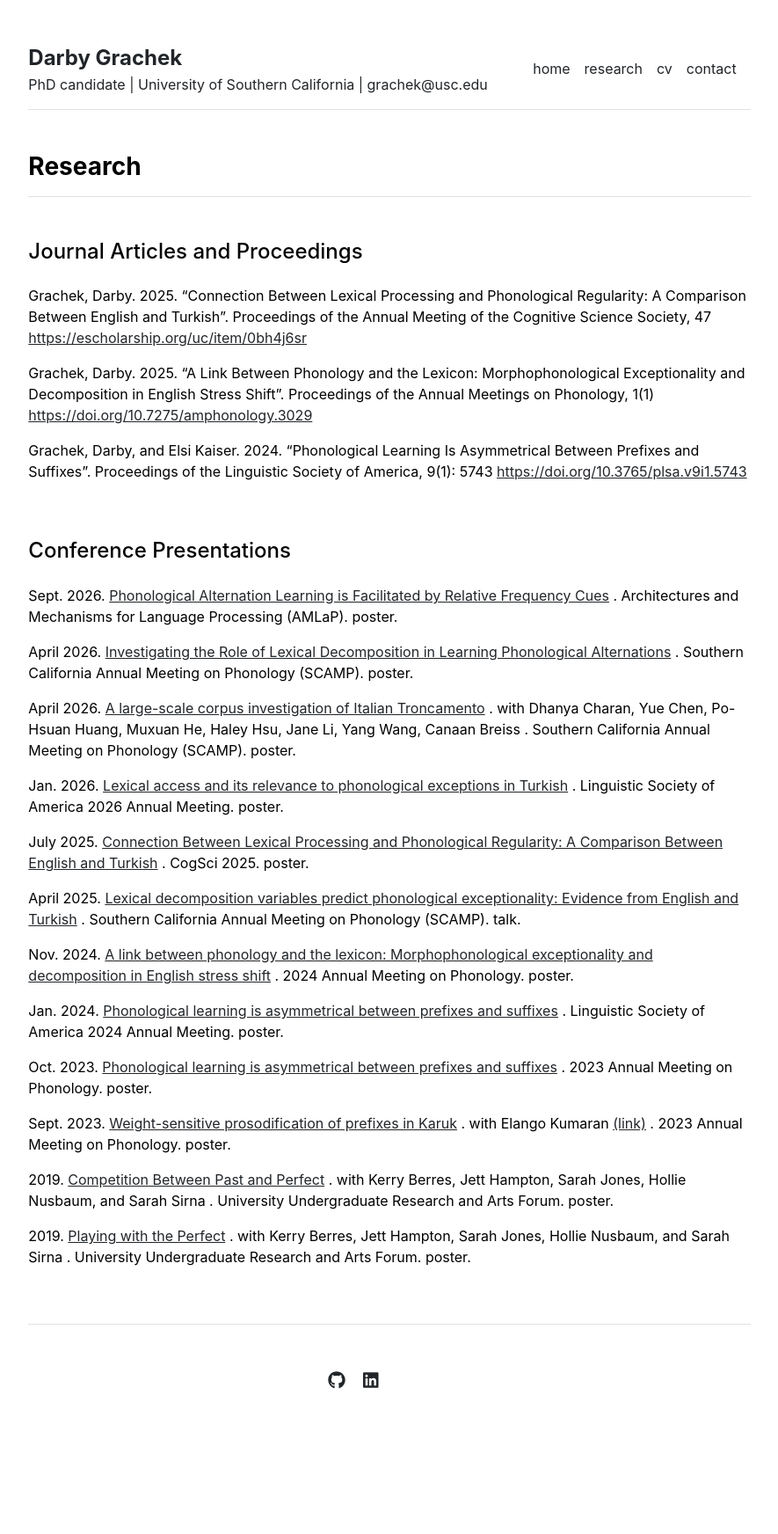
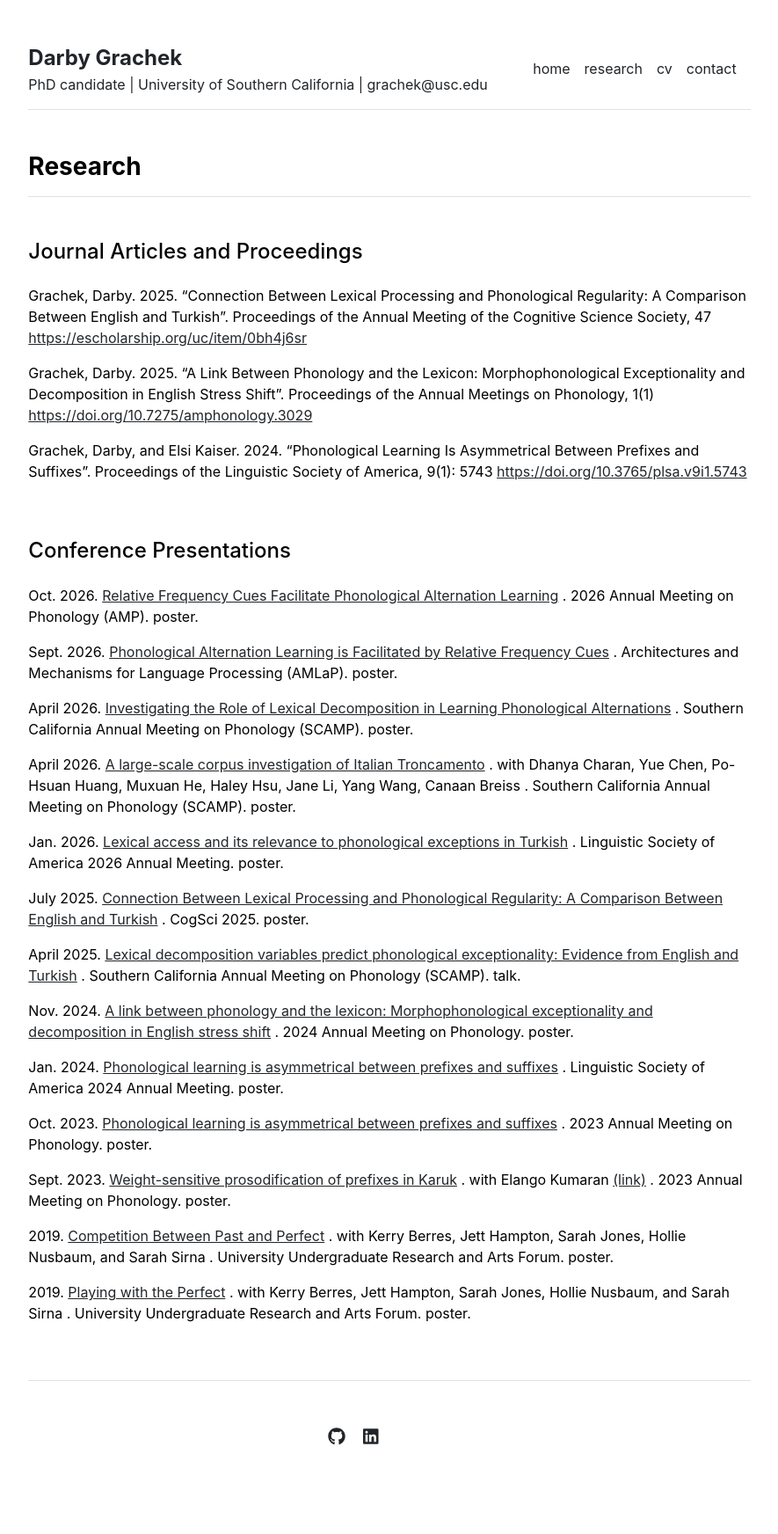
Before and after one commit to darbygrachek/darbygrachek.github.io, a Jekyll site: the page built from publications.md, in a window 1280 px wide. Shown: the whole page at 88% size, without its empty margins (197-1082 px from the left). Built offline with Jekyll 4.4.1, drawn with Linux system fonts in a browser that asks for light colours; before the commit the page ends 1680 px from its top, so only the background shows below that.

Commit message:
Update publications.yml
add AMP info

```diff
--- a/_data/publications.yml
+++ b/_data/publications.yml
@@ -9,6 +9,14 @@ journal_articles_and_proceedings:
     - {name: 'Grachek, Darby, and Elsi Kaiser. 2024. “Phonological Learning Is Asymmetrical Between Prefixes and Suffixes”. Proceedings of the Linguistic Society of America, 9(1): 5743', url: 'https://doi.org/10.3765/plsa.v9i1.5743'}
 
 conference_presentations:
+    - date: 'Oct. 2026'
+      title: 'Relative Frequency Cues Facilitate Phonological Alternation Learning'
+      title_url: '/publications/AMP2026_poster_references.pdf'
+      #additional_author: ''
+      #additional_author_url: ''
+      conference_name: '2026 Annual Meeting on Phonology (AMP)'
+      presentation_type: 'Poster'
+
     - date: 'Sept. 2026'
       title: 'Phonological Alternation Learning is Facilitated by Relative Frequency Cues'
       title_url: '/publications/AMLaP2026_poster_references.pdf'
```
